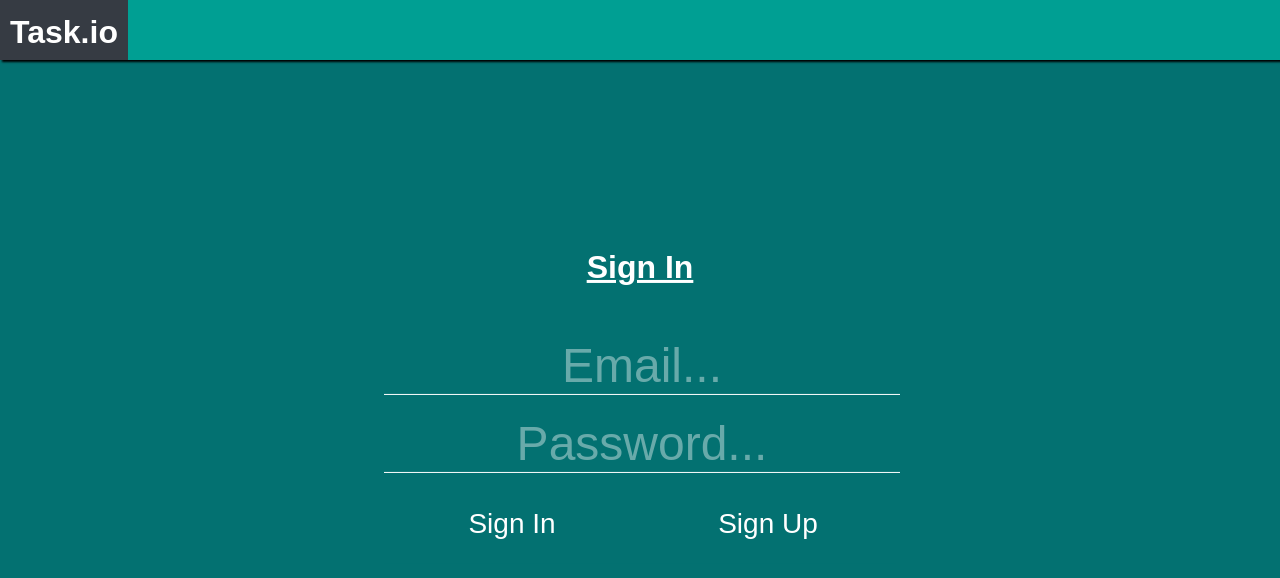
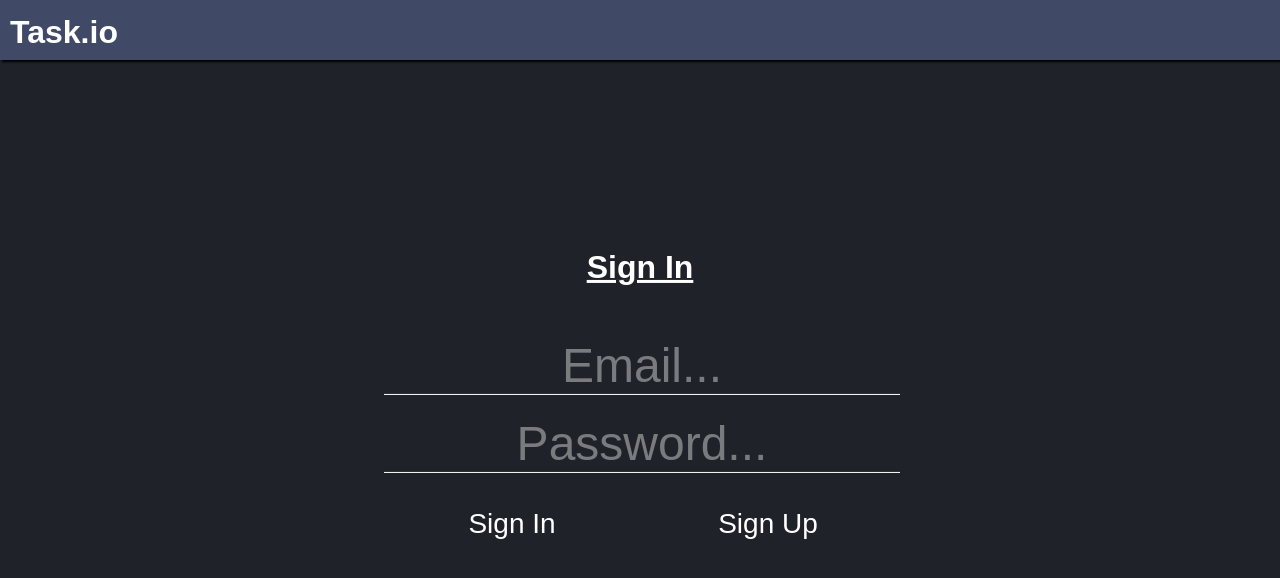
Before and after one commit to SilenceOfTheLambdas/tasker, a PHP site: page / in a window 1280 px wide. Shown: the top 578 px of the page. Run offline with PHP 8.4, Linux system fonts and the light colour scheme.

Commit message:
fixed some issues with new users having all tasks :¬

```diff
--- a/addItem.inc.php
+++ b/addItem.inc.php
@@ -5,7 +5,6 @@ require 'db.php';
 if (isset($_POST['add-task'])) {
     session_start();
 
-    $project_name = $_POST['project-names'];
     $title = $_POST['title'];
     $date = $_POST['task-date'];
     $time = $_POST['task-time'];
@@ -19,7 +18,7 @@ if (isset($_POST['add-task'])) {
         exit();
     }
 
-    $ProjectID = mysqli_query($connection, "SELECT projectID FROM projects WHERE project_name='".$project_name."'");
+    $ProjectID = mysqli_query($connection, "SELECT projectID FROM projects WHERE user_id='".$_SESSION['id']."'");
     $Project_ID = mysqli_fetch_assoc($ProjectID); // This variable stores all of the data performed from the query above, into a nice little array.
     $ID = $Project_ID['projectID']; // THIS IS THE ID!
 
--- a/css/main.css
+++ b/css/main.css
@@ -5,25 +5,26 @@ Created by: Callum-James Smith (cs18804)
 
 :root /* The variables */
 {
-    --header-BG-color: #009F93;
-    --logo-BG-color: #363b43;
+    --background-color: #1F2229;
+    --header-BG-color:  #404a67;
+    --logo-BG-color: #404a67;
     --search-BG-color: rgba(24, 24, 24, 0.349);
-    --box-BG-color: #ebebeb;
+    --box-BG-color: #ebebeb00;
     --button-BG-color: rgb(3, 113, 113);
-    --task-BG-color: #00B9AE;
+    --task-BG-color: #ebebeb;
 
     --box-width: 31%;
     --box-height: 90%;
 }
+@import url('https://fonts.googleapis.com/css?family=Montserrat');
 
 html, body {
     margin: 0;
     padding: 0;
-    font-family: 'IBM Plex Sans Condensed', sans-serif;
-    background-color: var(--button-BG-color);
+    font-family: 'Montserrat', sans-serif;
+    background-color: var(--background-color);
+    color: white;
 }
-
-@import url('https://fonts.googleapis.com/css?family=IBM+Plex+Sans+Condensed');
 
 /* LOGIN PAGE */
 
@@ -37,7 +38,7 @@ div.wrapper /* Wrapper for index.php */
     flex-direction: column;
     width: 40%;
     height: auto;
-    background: var(--button-BG-color);
+    background: var(--background-color);
 
     position: relative;
     top: 50%;
@@ -124,7 +126,7 @@ div.loginBox {
     text-align: center;
 
     flex-basis: 80%;
-    background: var(--button-BG-color);
+    background: var(--background-color);
     display: flex;
     flex-direction: column;
 }
@@ -139,6 +141,7 @@ div.loginBox form input {
     width: 100%;
     height: auto;
     font-size: 3em;
+    color: white;
 
     background-color: transparent;
     border-style: solid;
@@ -178,14 +181,14 @@ div.signup {
     width: 100%;
     height: 100%;
     flex-basis: 100%;
-    background: var(--button-BG-color);
+    background: var(--background-color);
     color: white;
 }
 
 #signin-button {
 
     width: 100%;
-    background: var(--button-BG-color);
+    background: var(--background-color);
     height: 80px;
     margin: 0 none;
     padding: 0 none;
@@ -212,7 +215,7 @@ div.signup {
 #signup-button {
 
     width: 100%;
-    background: var(--button-BG-color);
+    background: var(--background-color);
     height: 80px;
     margin: 0 none;
     padding: 0 none;
--- a/index.php
+++ b/index.php
@@ -41,8 +41,24 @@
             <form id="LoginForm" action="login.inc.php" method="post">
 
                 <h1 id="Sign In" style="text-decoration: underline white;">Sign In</h1>
-                <input type="email" style="margin-bottom: 20px;" name="email" id="email" placeholder="Email..."><br/>
-                <input type="password" name="password" id="password" placeholder="Password..."><br>
+                <?php
+                    if (isset($_GET['error'])) {
+                        if (isset($_GET['email'])) {
+                            echo('<input type="email" style="margin-bottom: 20px;" name="email" id="email" value="'.$_GET['email'].'" placeholder="Email..."><br/>');
+                        } else {
+                            echo('<input type="email" style="margin-bottom: 20px;" name="email" id="email" placeholder="Email..."><br/>');
+                        }
+                        echo('<input style="border-color: red;" type="password" name="password" id="password" placeholder="Please enter password..."><br>');
+                    }
+                    elseif (isset($_GET['emptyemail'])) {
+                        echo('<input style="border-color: red; margin-bottom: 20px;" type="email" name="email" id="email" placeholder="Please enter email..."><br/>');
+                        echo('<input type="password" name="password" id="password" placeholder="Password..."><br>');
+                    }
+                    else {
+                        echo('<input type="email" style="margin-bottom: 20px;" name="email" id="email" placeholder="Email..."><br/>');
+                        echo('<input type="password" name="password" id="password" placeholder="Password..."><br>');
+                    }
+                ?>
 
                 <div class="formButtons">
 
--- a/login.inc.php
+++ b/login.inc.php
@@ -15,11 +15,11 @@ if (isset($_POST['signin-submit']))
     if (empty($email))
     // Checks to see if any of the fields are empty
     {
-        header("Location: index.php?error=emptyemail");
+        header("Location: index.php?emptyemail");
         // ^ throws an error and re-applies the data back into the fields if available
         exit(); // Stop script from running
     } else if (empty($password)) {
-        header("Location: index.php?error=emptypassword?email=".$email);
+        header("Location: index.php?error=emptypassword&email=".$email);
         exit();
     }
     else // If fields are NOT empty
```
Also changed, not shown: other parts of css/main.css (+23 -13 lines), landing.php (+14 -13 lines).
